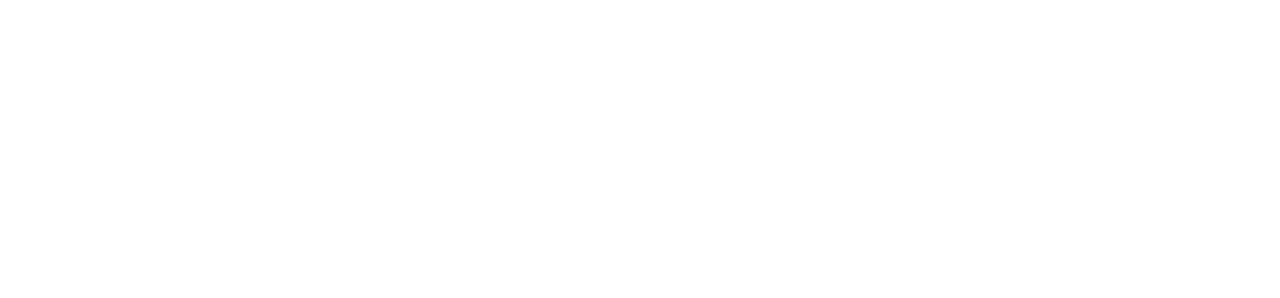
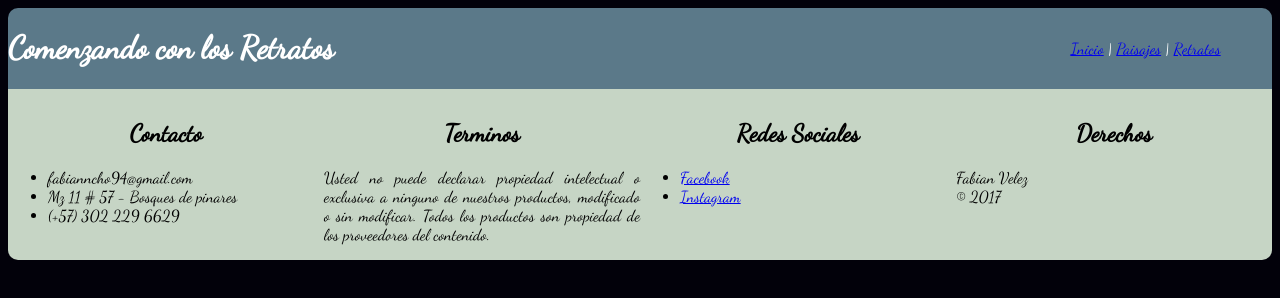
Before and after one commit to fabiancho94/CSSDisenoWebResponsive_Fabian_Velez, a plain HTML site: page paginas/retratos.html in a window 1280 px wide. Drawn offline with Linux system fonts and the light colour scheme.

Commit message:
Maquetando las paginas restantes y agregando el material multimedia

```diff
--- a/paginas/retratos.html
+++ b/paginas/retratos.html
@@ -2,9 +2,57 @@
 <html>
   <head>
     <meta charset="utf-8">
-    <title></title>
+    <meta name="viewport" content="width=device-width, initial-scale=1.0">
+    <link rel="stylesheet" href="../estilos/styles.css">
+    <link href="https://fonts.googleapis.com/css?family=Dancing+Script" rel="stylesheet">
+    <title>Paisajes</title>
   </head>
   <body>
+    <header>
+      <h1>Comenzando con los Retratos</h1>
+      <nav id="menu">
+        <a href="../index.html"> Inicio</a> |
+        <a href="paisajes.html"> Paisajes</a> |
+        <a href="retratos.html"> Retratos </a>
+      </nav>
+    </header>
+
+    <footer>
+      <div id="contenedor">
+        <div class="columna1">
+          <h2>Contacto</h2>
+          <p>
+            <ul>
+              <li>fabianncho94@gmail.com</li>
+              <li>Mz 11 # 57 - Bosques de pinares</li>
+              <li>(+57) 302 229 6629</li>
+            </ul>
+          </p>
+        </div>
+        <div class="columna2">
+          <h2>Terminos</h2>
+          <p>
+            Usted no puede declarar propiedad intelectual o exclusiva a ninguno de nuestros productos, modificado o sin modificar. Todos los productos son propiedad  de los proveedores del contenido.
+          </p>
+        </div>
+        <div class="columna3">
+          <h2>Redes Sociales</h2>
+          <p>
+            <ul>
+              <li> <a href="#"> Facebook</a> </li>
+              <li> <a href="#"> Instagram</a> </li>
+            </ul>
+          </p>
+        </div>
+        <div class="columna4">
+          <h2>Derechos</h2>
+          <p>
+            Fabian Velez <br>
+            © 2017
+          </p>
+        </div>
+      </div>
+    </footer>
 
   </body>
 </html>
```
Also changed, not shown: index.html (+2 -2 lines), paginas/paisajes.html (+47 -0 lines), imagenes/paisajes.jpg (added), imagenes/retratos.jpg (added).
